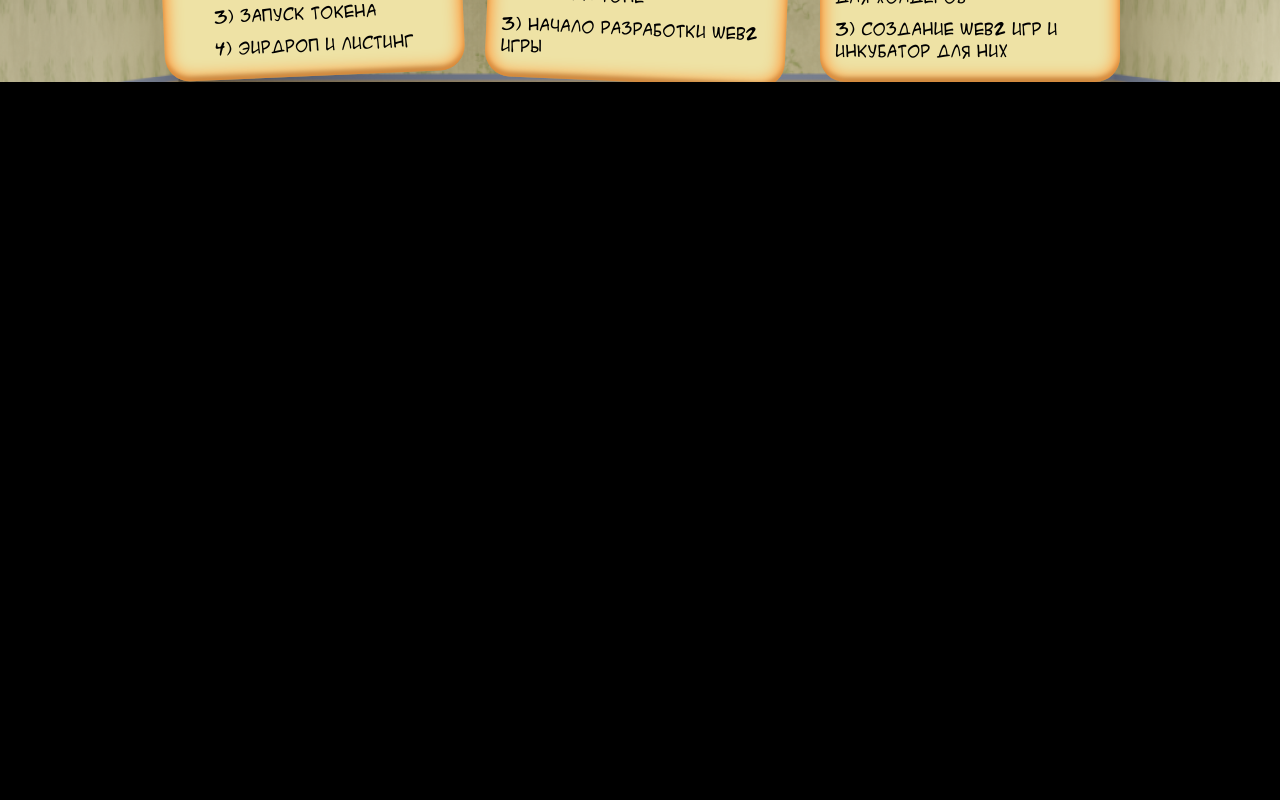
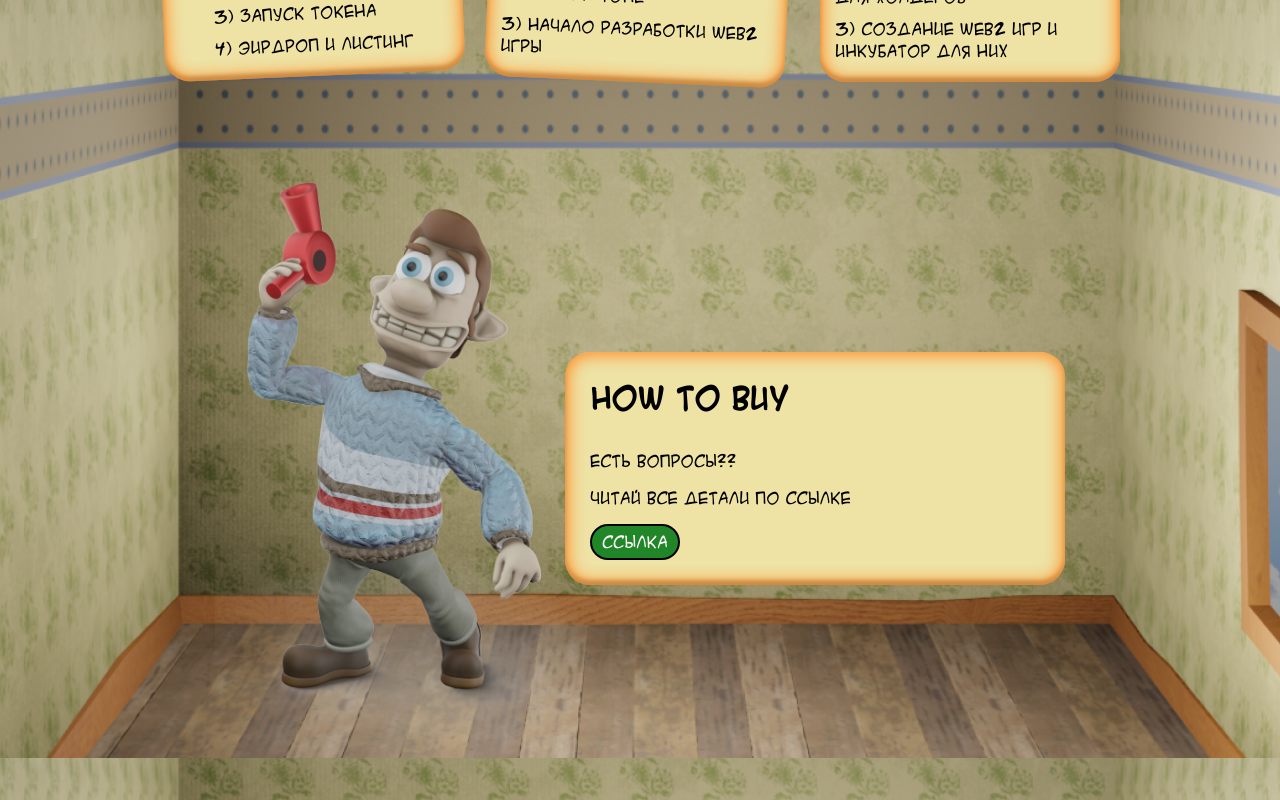
Before and after one commit to Yny4ii/sosed, a Next.js app: page / in a window 1280 px wide. Shown: the part 2442-3242 px from the top of the page. Before the commit the page ends 2524 px from the top, so only its background shows below. Built offline with nearby package versions, Linux system fonts and the light colour scheme.

Commit message:
Add HowToBuy

```diff
--- a/src/app/page.tsx
+++ b/src/app/page.tsx
@@ -3,6 +3,7 @@ import Intro from "@/components/Intro";
 import styles from "./page.module.scss";
 import AboutUs from "@/components/AboutUs";
 import Roadmap from "@/components/Roadmap";
+import HowToBuy from "@/components/HowToBuy";
 
 export default function Home() {
   return (
@@ -11,6 +12,7 @@ export default function Home() {
       <Intro />
       <AboutUs />
       <Roadmap />
+      <HowToBuy />
     </main>
   );
 }
--- /dev/null
+++ b/src/components/HowToBuy/index.tsx
@@ -0,0 +1,24 @@
+import neighbour_png from "@/assets/neighbour.png";
+import { acmesa } from "@/fonts";
+import classNames from "classnames";
+import Image from "next/image";
+import Link from "next/link";
+import styles from "./styles.module.scss";
+
+export default function HowToBuy() {
+  return (
+    <div className={classNames(styles.container, acmesa.className)}>
+      <Image src={neighbour_png} alt="" className={styles.neighbour} />
+      <div className={styles.box}>
+        <span className={styles.title}>HOW TO BUY</span>
+        <div className={styles.box_content}>
+          <span>Есть вопросы??</span>
+          <span>Читай все детали по ссылке</span>
+          <Link className={styles.link} href="#" target="_blank">
+            Ссылка
+          </Link>
+        </div>
+      </div>
+    </div>
+  );
+}
--- /dev/null
+++ b/src/components/HowToBuy/styles.module.scss
@@ -0,0 +1,67 @@
+@import "../../globals.scss";
+
+.container {
+  display: flex;
+  justify-content: center;
+  padding: 0 10%;
+
+  @media (max-width: $media-max-width) {
+    padding: 0 10px;
+    flex-direction: column;
+  }
+
+  & > .neighbour {
+    width: 400px;
+    height: auto;
+
+    @media (max-width: $media-max-width) {
+      width: 100%;
+    }
+  }
+
+  & > .box {
+    margin-top: 170px;
+    margin-left: -50px;
+    display: flex;
+    flex-direction: column;
+    gap: 30px;
+    background-color: #eee2a5;
+    border-radius: 25px;
+    box-shadow: inset 0 0 15px 4px #ff9432,
+      inset 0 -4px 4px 0 rgba(0, 0, 0, 0.5);
+    padding: 25px;
+    width: 500px;
+    height: fit-content;
+
+    @media (max-width: $media-max-width) {
+      margin: 0;
+      width: 100%;
+    }
+
+    & > .title {
+      font-size: 30px;
+      font-weight: 700;
+
+      @media (max-width: $media-max-width) {
+        text-align: center;
+        font-size: 25px;
+      }
+    }
+
+    & > .box_content {
+      display: flex;
+      flex-direction: column;
+      gap: 15px;
+
+      & > .link {
+        background-color: #218628;
+        border: 2px solid #000;
+        border-radius: 25px;
+        color: #fff;
+        padding: 5px 10px;
+        text-decoration: none;
+        align-self: flex-start;
+      }
+    }
+  }
+}
--- a/src/components/Roadmap/styles.module.scss
+++ b/src/components/Roadmap/styles.module.scss
@@ -5,6 +5,7 @@
   flex-direction: column;
   padding: 0 10%;
   gap: 50px;
+  margin-bottom: 100px;
 
   @media (max-width: $media-max-width) {
     padding: 0 10px;
```
Also changed, not shown: src/assets/neighbour.png (added).
